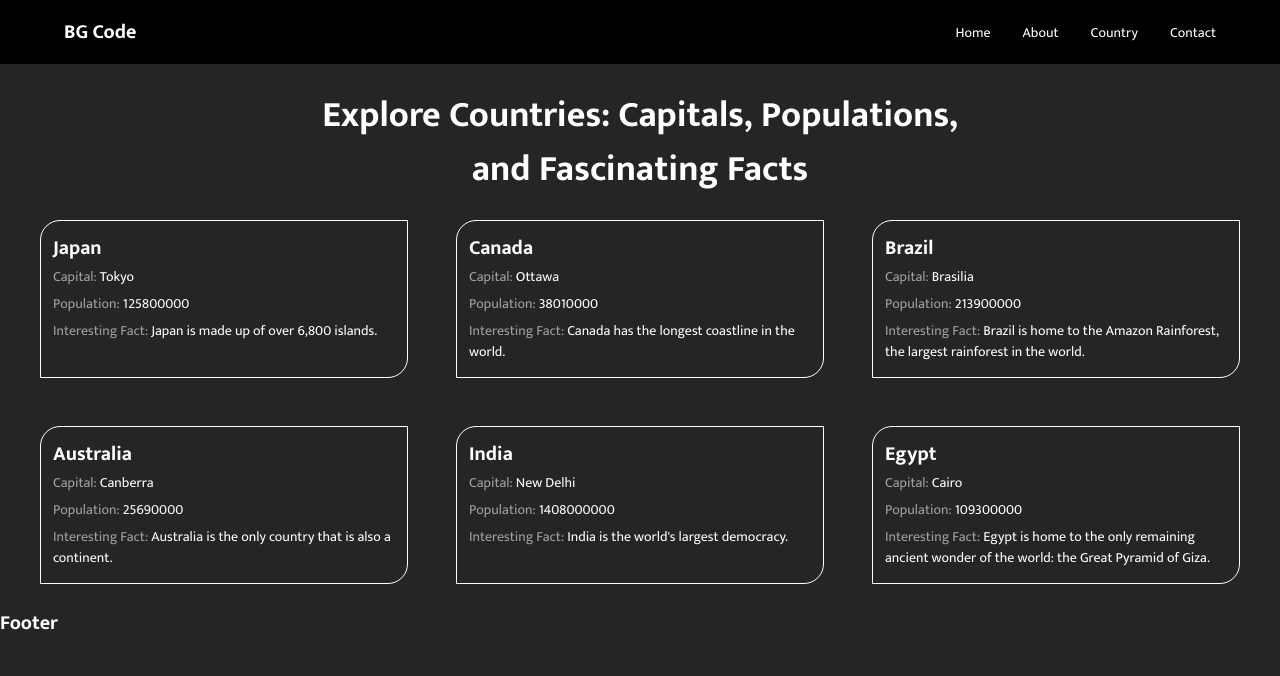
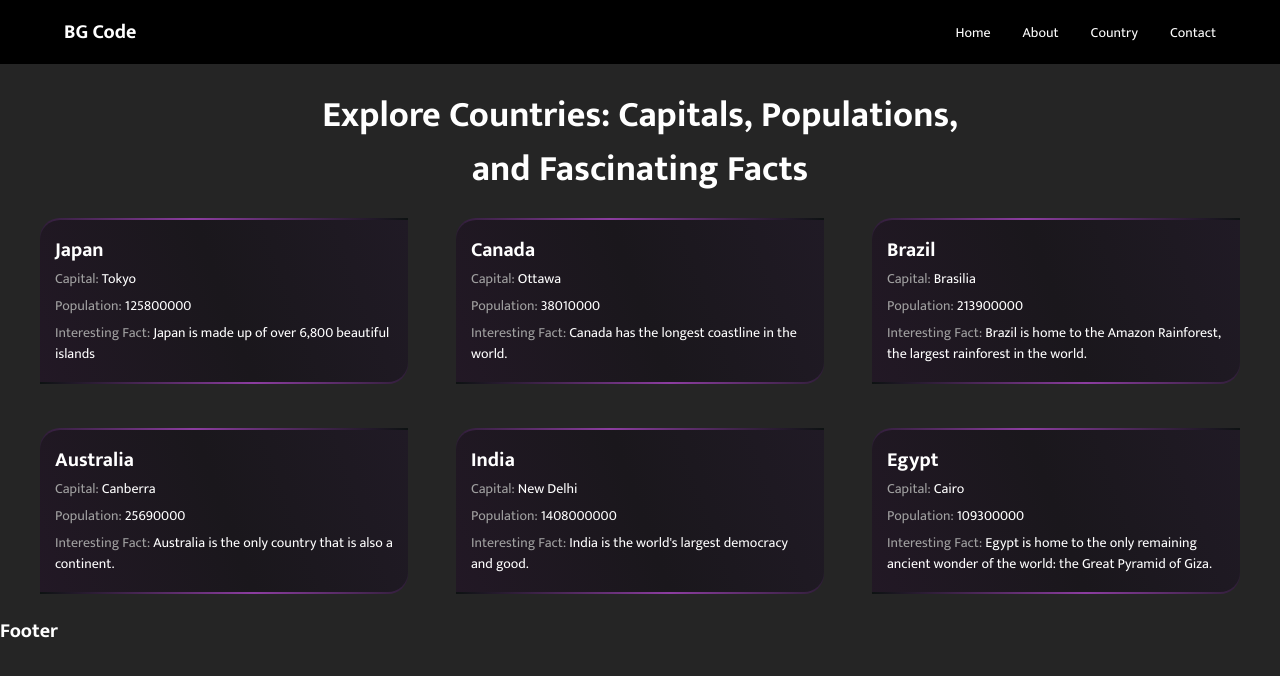
Before and after one commit to bgadkane27/Neo-React, a React (Vite) app: page /about in a window 1280 px wide. Shown: the top 676 px of the page. Built offline with nearby package versions, Linux system fonts and the light colour scheme; a web font is replaced by a local one.

Commit message:
styling done

```diff
--- a/src/App.css
+++ b/src/App.css
@@ -42,7 +42,8 @@ button {
   padding: 1.2rem 2.4rem;
   border: none;
   font-size: 1.4rem;
-  font-weight: 600;
+  font-weight: 500;
+  letter-spacing: 0.1rem;
   transition: all .2s linear;
   border-radius: 5rem;
   -webkit-border-radius: 5rem;
@@ -72,6 +73,7 @@ button::after {
 button:hover {
   z-index: 1;
   box-shadow: .2rem 0 2rem #008cff, .2rem 0 2rem #e100ff;
+  color: #fff;
 }
 
 .container {
@@ -190,9 +192,49 @@ li a {
   }
 
   .cards{
-    padding: 1.2rem;
-    border: 1px solid #fff;
+    padding: 1.5rem;
+    /* border: 1px solid #fff; */
     border-radius: 2rem 0rem;
+    position: relative;
+    background: linear-gradient(70deg, #221825, #1a171c, #201a25);
+    background-clip: padding-box;
+  }
+
+  .bg-green-box,
+  .bg-white-box,
+  .bg-blue-box,
+  .bg-yellow-box{
+    position: relative;
+  }
+
+  .bg-green-box::after,
+  .bg-white-box::after,
+  .bg-blue-box::after,
+  .bg-yellow-box::after{
+    position: absolute;
+    top:-2px;
+    bottom: -2px;
+    left: 0px;
+    right: .5px;
+    content: "";
+    z-index: -1;
+    border-radius: 2rem 0rem;
+  }
+
+  .bg-green-box::after{
+    background: linear-gradient(70deg, #0d1212,#8c3da0,#0d1212);
+  }
+
+  .bg-white-box::after{
+    background: linear-gradient(70deg, #0d1212,#f7f7f7,#0d1212);
+  }
+
+  .bg-blue-box::after{
+    background: linear-gradient(70deg, #0d1212,#3d4ca0,#0d1212);
+  }
+
+  .bg-yellow-box::after{
+    background: linear-gradient(70deg, #0d1212,#a0993d,#0d1212);
   }
 
   .country-title{
--- a/src/api/countryData.json
+++ b/src/api/countryData.json
@@ -4,7 +4,7 @@
         "countryName": "Japan",
         "capital": "Tokyo",
         "population": 125800000,
-        "interesting_fact": "Japan is made up of over 6,800 islands."
+        "interesting_fact": "Japan is made up of over 6,800 beautiful islands "
     },
     {
         "id": 102,
@@ -32,7 +32,7 @@
         "countryName": "India",
         "capital": "New Delhi",
         "population": 1408000000,
-        "interesting_fact": "India is the world's largest democracy."
+        "interesting_fact": "India is the world's largest democracy and good."
     },
     {
         "id": 106,
--- a/src/pages/About.jsx
+++ b/src/pages/About.jsx
@@ -12,7 +12,7 @@ export const About = () => {
                 {countryFact.map((country) => {
                     const { id, countryName, capital, population, interesting_fact } = country;
                     return (
-                        <div className="cards" key={id}>
+                        <div className="container cards bg-green-box" key={id}>
                             <h2 className="country-title">{countryName}</h2>
                             <p>
                                 <span className="country-fact">Capital: </span>
```
